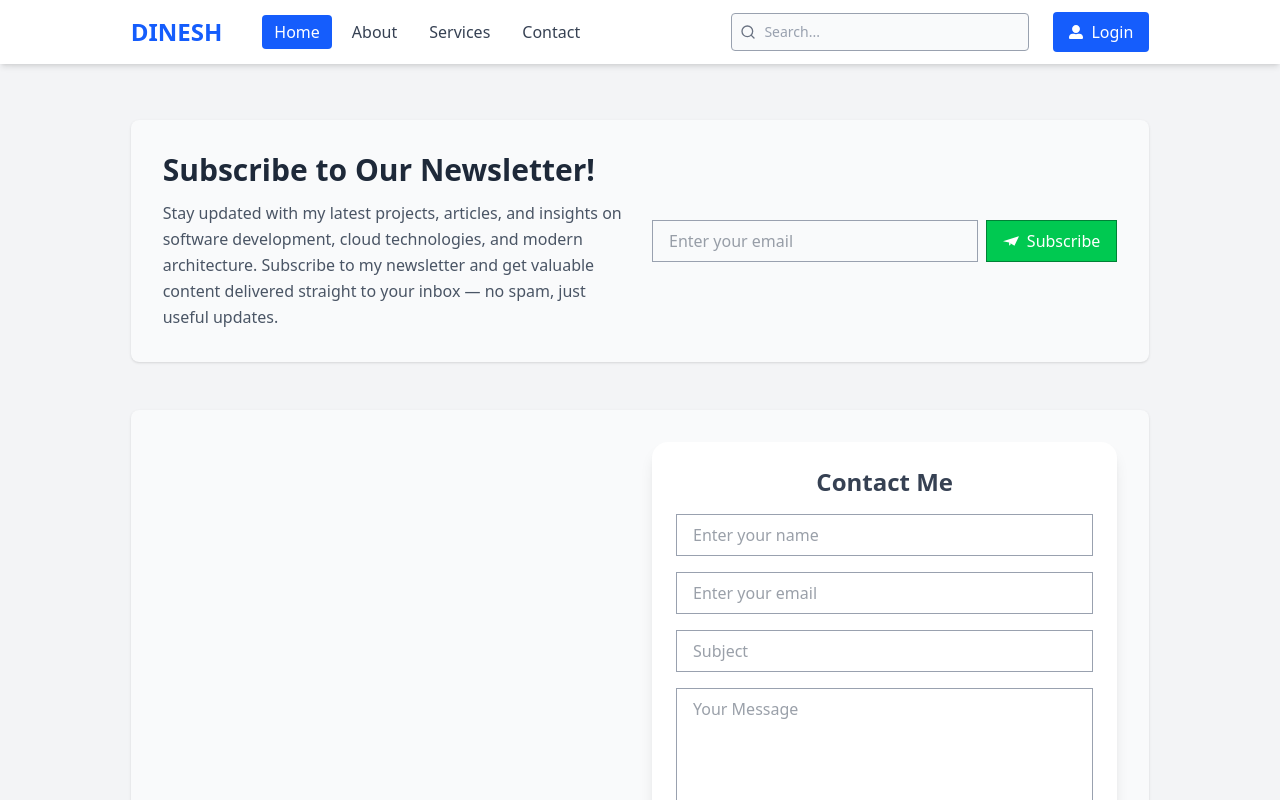
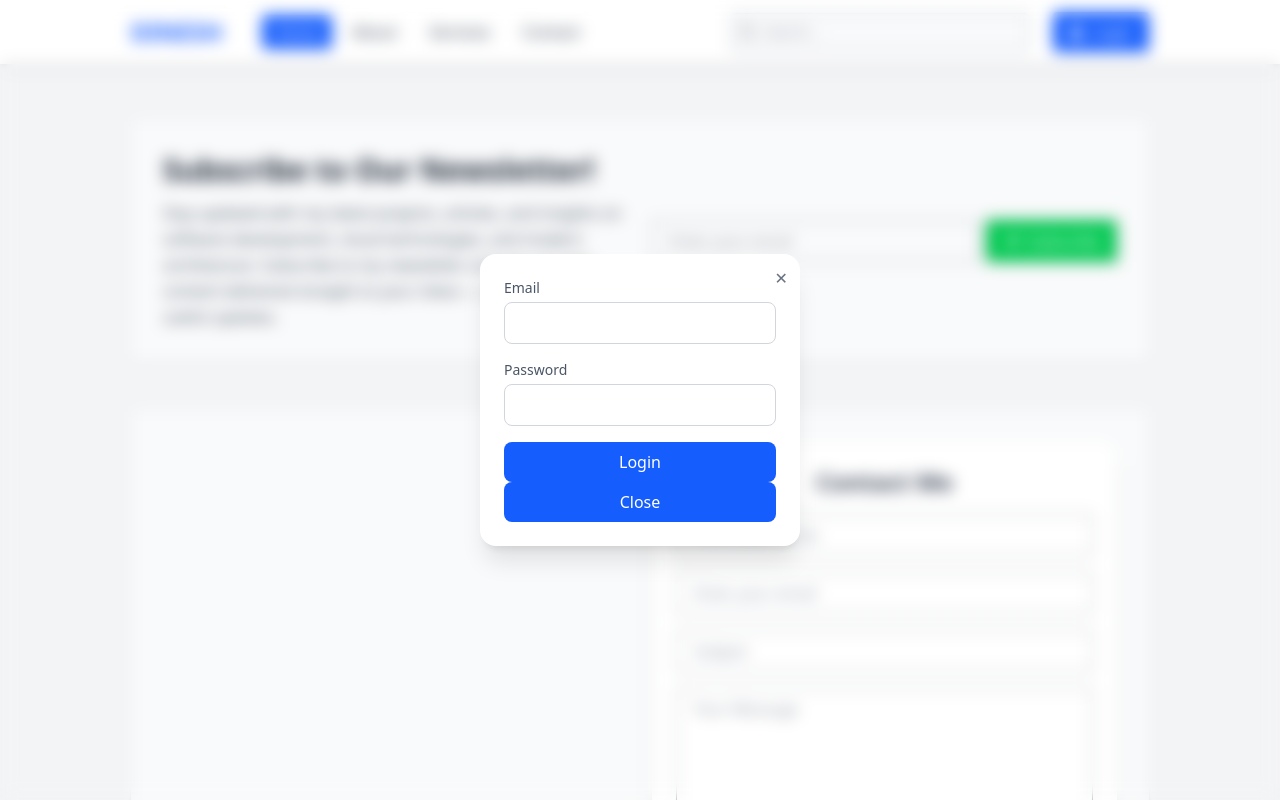
Before and after one commit to dineshkumawat7/portfolio, a React (Vite) app: page / in a window 1280 px wide. Both pictures are taken after a click on the button "Login". Shown: the top 800 px of the page. Built offline with nearby package versions, Linux system fonts and the light colour scheme.

Commit message:
create github action

```diff
--- a/src/api/server.js
+++ b/src/api/server.js
@@ -1,5 +1,5 @@
 export const apiRequest = async (endpoint, options = {}) => {
-    const BASE_URL = 'http://localhost:5000';
+    const BASE_URL = 'https://portfolio-backend-mgvc.onrender.com';
 
     const response = await fetch(`${BASE_URL}${endpoint}`, {
         headers: {
--- /dev/null
+++ b/src/components/auth/LoginForm.jsx
@@ -0,0 +1,34 @@
+const LoginForm = () => {
+    return (
+        <form className="flex flex-col gap-4">
+            <div>
+                <label className="block text-sm font-medium text-gray-600">
+                    Email
+                </label>
+                <input
+                    type="email"
+                    className="w-full border border-gray-300 rounded-lg px-3 py-2 mt-1 focus:outline-none focus:ring-2 focus:ring-blue-500"
+                />
+            </div>
+
+            <div>
+                <label className="block text-sm font-medium text-gray-600">
+                    Password
+                </label>
+                <input
+                    type="password"
+                    className="w-full border border-gray-300 rounded-lg px-3 py-2 mt-1 focus:outline-none focus:ring-2 focus:ring-blue-500"
+                />
+            </div>
+
+            <button
+                type="submit"
+                className="bg-blue-600 text-white py-2 rounded-lg hover:bg-blue-700 transition"
+            >
+                Login
+            </button>
+        </form>
+    );
+};
+
+export default LoginForm;
--- a/src/components/navbar/Navbar.jsx
+++ b/src/components/navbar/Navbar.jsx
@@ -1,10 +1,12 @@
 import { useState } from "react";
 import { FiMenu, FiX, FiSearch } from "react-icons/fi";
 import { FaUserAlt } from "react-icons/fa";
+import LoginForm from "../auth/LoginForm";
 
 const Navbar = () => {
     const [isOpen, setIsOpen] = useState(false);
     const [activeLink, setActiveLink] = useState("Home");
+    const toggleModal = () => setIsOpen(!isOpen);
 
     const navLinks = [
         { name: "Home", href: "#home" },
@@ -59,10 +61,44 @@ const Navbar = () => {
                     </div>
 
                     {/* Login Button */}
-                    <button className="hidden md:flex items-center justify-center gap-2 bg-blue-600 hover:bg-blue-700 text-white font-medium px-4 py-2 rounded-sm transition-colors duration-200 cursor-pointer">
+                    <button className="hidden md:flex items-center justify-center gap-2 bg-blue-600 hover:bg-blue-700 text-white font-medium px-4 py-2 rounded-sm transition-colors duration-200 cursor-pointer" onClick={toggleModal}>
                         <FaUserAlt className="text-sm" />
                         <span>Login</span>
                     </button>
+
+                    {/* Modal (conditionally rendered) */}
+                    {isOpen && (
+                        <>
+                            {/* Background Overlay */}
+                            <div
+                                className="fixed inset-0 bg-opacity-50 backdrop-blur-sm transition-opacity"
+                                onClick={toggleModal} // Close when clicking outside
+                            ></div>
+
+                            {/* Modal Box */}
+                            <div className="fixed inset-0 flex items-center justify-center">
+                                <div className="bg-white rounded-2xl shadow-xl w-80 p-6 relative animate-fadeIn">
+                                    {/* Close Button */}
+                                    <button
+                                        onClick={toggleModal}
+                                        className="absolute top-3 right-3 text-gray-500 hover:text-gray-700"
+                                    >
+                                        ✕
+                                    </button>
+
+                                    {/* Modal Content */}
+                                    <LoginForm />
+
+                                    <button
+                                        onClick={toggleModal}
+                                        className="w-full bg-blue-600 text-white py-2 rounded-lg hover:bg-blue-700 transition"
+                                    >
+                                        Close
+                                    </button>
+                                </div>
+                            </div>
+                        </>
+                    )}
 
                     {/* Hamburger Menu (Mobile) */}
                     <button
--- a/src/index.css
+++ b/src/index.css
@@ -16,6 +16,20 @@
 
 .Toastify__toast--warning {
   border: 1px solid var(--toastify-color-warning);
+}
+
+@keyframes fadeIn {
+  from {
+    opacity: 0;
+    transform: scale(0.95);
+  }
+  to {
+    opacity: 1;
+    transform: scale(1);
+  }
+}
+.animate-fadeIn {
+  animation: fadeIn 0.5s ease-in-out;
 }
 
 /* :root {
```
